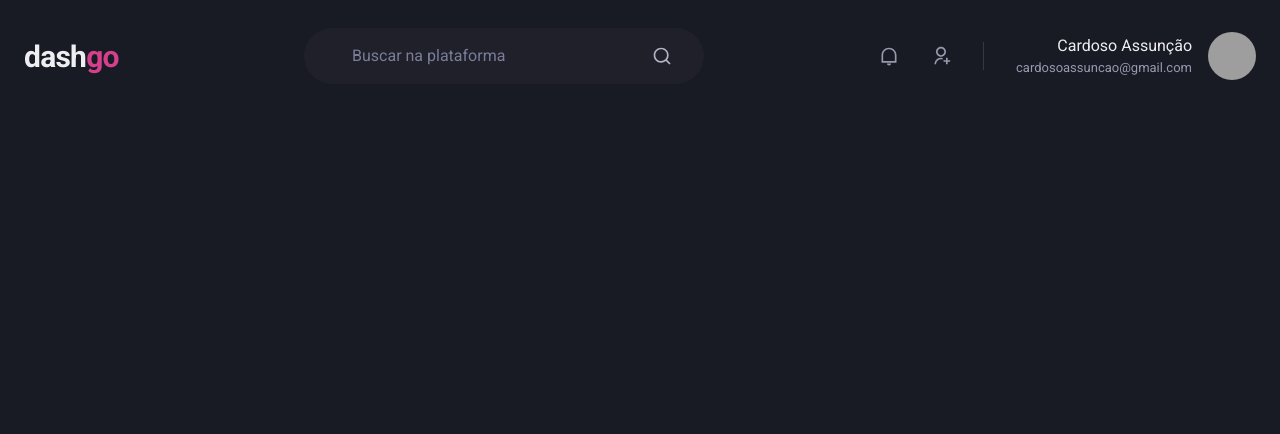
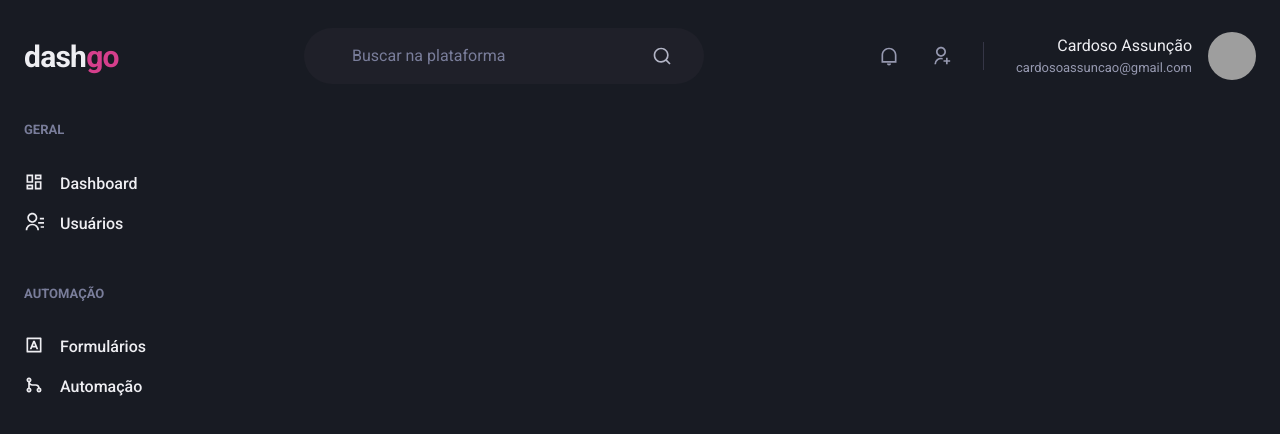
Before and after one commit to ajcadev/ignite-react-dashgo, a Next.js app: page /dashboard in a window 1280 px wide. Shown: the top 434 px of the page. Built offline with nearby package versions, Linux system fonts and the light colour scheme; grey boxes are pictures that could not be loaded.

Commit message:
add Sidebar component

```diff
--- /dev/null
+++ b/src/components/Sidebar.tsx
@@ -0,0 +1,37 @@
+import { Box, Stack, Text, Link, Icon } from "@chakra-ui/react";
+import { RiContactsLine, RiDashboardLine, RiGitMergeLine, RiInputMethodLine } from "react-icons/ri";
+
+export function Sidebar() {
+  return (
+    <Box as="aside" w="64" mr="8" >
+      <Stack spacing="12" align="flex-start">
+        <Box>
+          <Text fontWeight="bold" color="gray.400" fontSize="small">GERAL</Text>
+          <Stack spacing="4" mt="8" align="stretch">
+            <Link display="flex">
+              <Icon as={RiDashboardLine} fontSize="20" />
+              <Text ml="4" fontWeight="medium">Dashboard</Text>
+            </Link>
+            <Link display="flex">
+              <Icon as={RiContactsLine} fontSize="20" />
+              <Text ml="4" fontWeight="medium">Usuários</Text>
+            </Link>
+          </Stack>
+        </Box>
+        <Box>
+          <Text fontWeight="bold" color="gray.400" fontSize="small">AUTOMAÇÃO</Text>
+          <Stack spacing="4" mt="8" align="stretch">
+            <Link display="flex">
+              <Icon as={RiInputMethodLine} fontSize="20" />
+              <Text ml="4" fontWeight="medium">Formulários</Text>
+            </Link>
+            <Link display="flex">
+              <Icon as={RiGitMergeLine} fontSize="20" />
+              <Text ml="4" fontWeight="medium">Automação</Text>
+            </Link>
+          </Stack>
+        </Box>
+      </Stack>
+    </Box>
+  )
+}
--- a/src/pages/dashboard.tsx
+++ b/src/pages/dashboard.tsx
@@ -1,7 +1,14 @@
+import { Flex } from "@chakra-ui/react";
 import { Header } from "../components/Header";
+import { Sidebar } from "../components/Sidebar";
 
 export default function Dashboard() {
   return (
-    <Header />
+    <Flex direction="column" h="100vh" >
+      <Header />
+      <Flex w="100%" my="6" maxWidth={1480} mx="auto" px="6">
+        <Sidebar />
+      </Flex>
+    </Flex>
   )
 }
```
